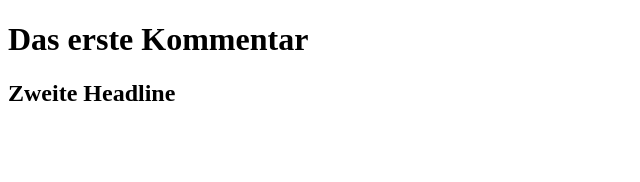
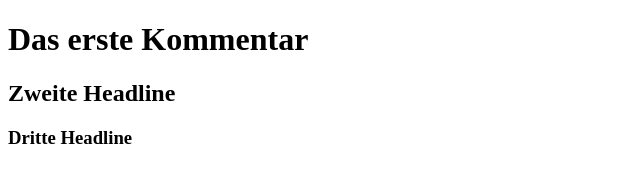
Before and after one commit to pin87/erste_demo, a plain HTML site: page index.html in a window 1280 px wide. Shown: the whole page, without its empty margins (0-640 px from the left). Drawn offline with Linux system fonts and the light colour scheme.

Commit message:
dritte headline

```diff
--- a/index.html
+++ b/index.html
@@ -9,6 +9,6 @@
 <body>
     <h1>Das erste Kommentar</h1>
     <h2>Zweite Headline</h2>
-
+    <h3>Dritte Headline</h3>
 </body>
 </html>
```
